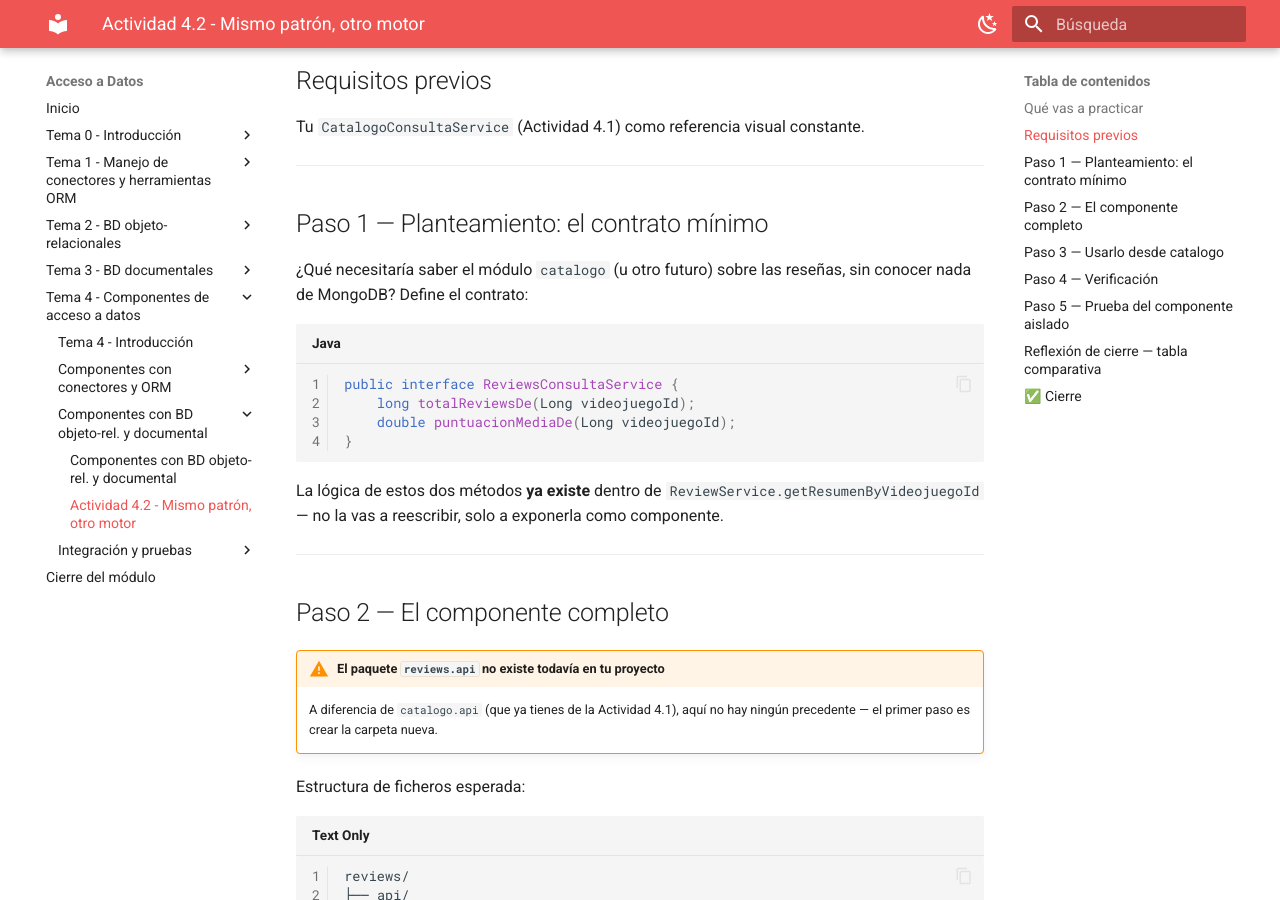
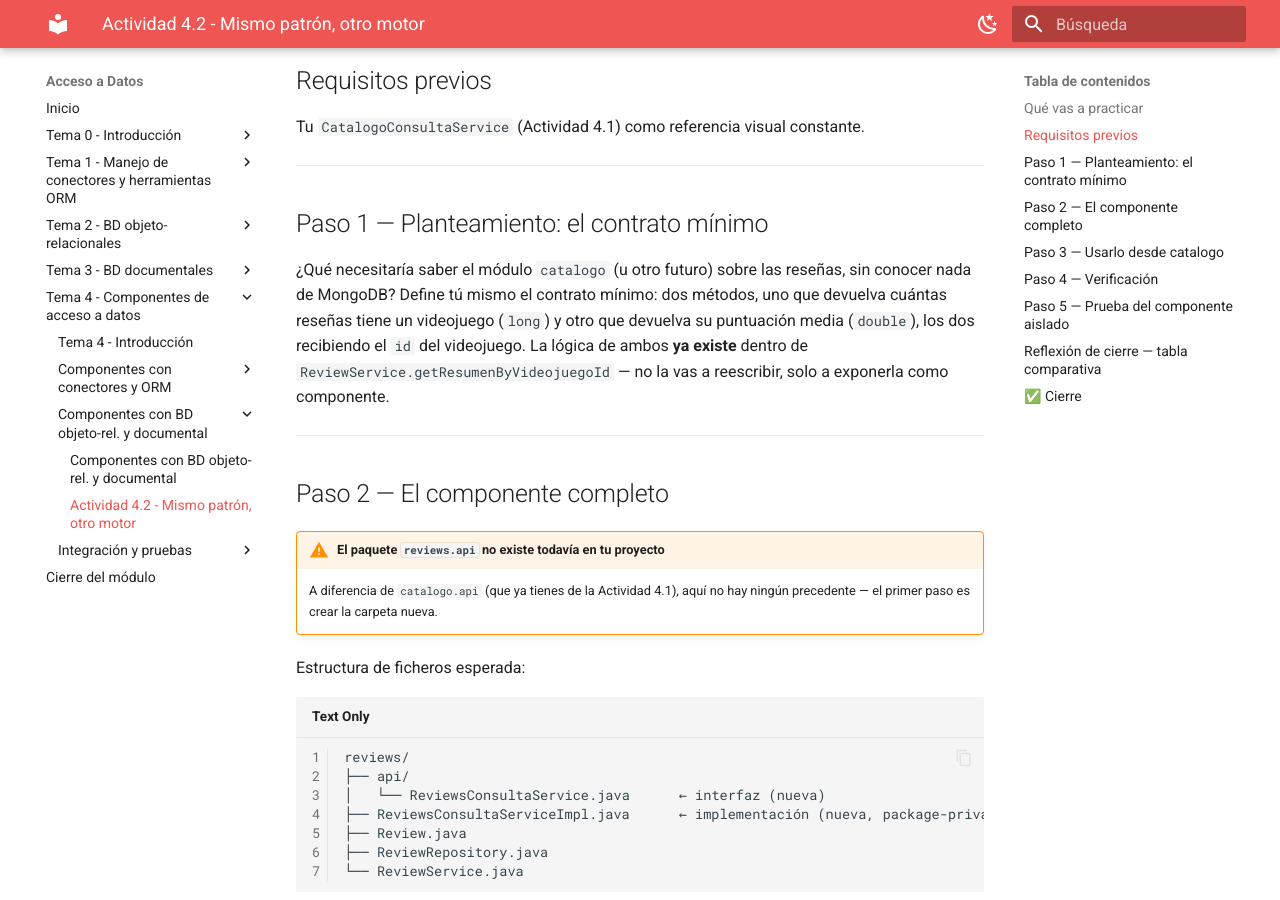
Before and after one commit to aitorventura/acceso-a-datos, an MkDocs documentation site: the page built from docs/tema4/actividad_4_2.md, in a window 1280 px wide and 900 px high, scrolled down 616 px. Built offline with MkDocs 1.6.1 and Material for MkDocs 9.7.7, drawn with Linux system fonts in a browser that asks for light colours.

Commit message:
Mejora apartado 2 de Tema 4: frase de enlace y Paso 1 sin código dado
Añade la frase que faltaba antes del diagrama de cierre, y cambia el Paso 1
de la Actividad 4.2 para que el alumno escriba el contrato en vez de copiarlo,
igual que en la Actividad 4.1.

````diff
--- a/docs/tema4/actividad_4_2.md
+++ b/docs/tema4/actividad_4_2.md
@@ -22,16 +22,7 @@ Tu `CatalogoConsultaService` (Actividad 4.1) como referencia visual constante.
 
 ## Paso 1 — Planteamiento: el contrato mínimo
 
-¿Qué necesitaría saber el módulo `catalogo` (u otro futuro) sobre las reseñas, sin conocer nada de MongoDB? Define el contrato:
-
-```java
-public interface ReviewsConsultaService {
-    long totalReviewsDe(Long videojuegoId);
-    double puntuacionMediaDe(Long videojuegoId);
-}
-```
-
-La lógica de estos dos métodos **ya existe** dentro de `ReviewService.getResumenByVideojuegoId` — no la vas a reescribir, solo a exponerla como componente.
+¿Qué necesitaría saber el módulo `catalogo` (u otro futuro) sobre las reseñas, sin conocer nada de MongoDB? Define tú mismo el contrato mínimo: dos métodos, uno que devuelva cuántas reseñas tiene un videojuego (`long`) y otro que devuelva su puntuación media (`double`), los dos recibiendo el `id` del videojuego. La lógica de ambos **ya existe** dentro de `ReviewService.getResumenByVideojuegoId` — no la vas a reescribir, solo a exponerla como componente.
 
 ---
 
````
Also changed, not shown: docs/tema4/componentes-bd-objeto-doc.md (+2 -0 lines).
